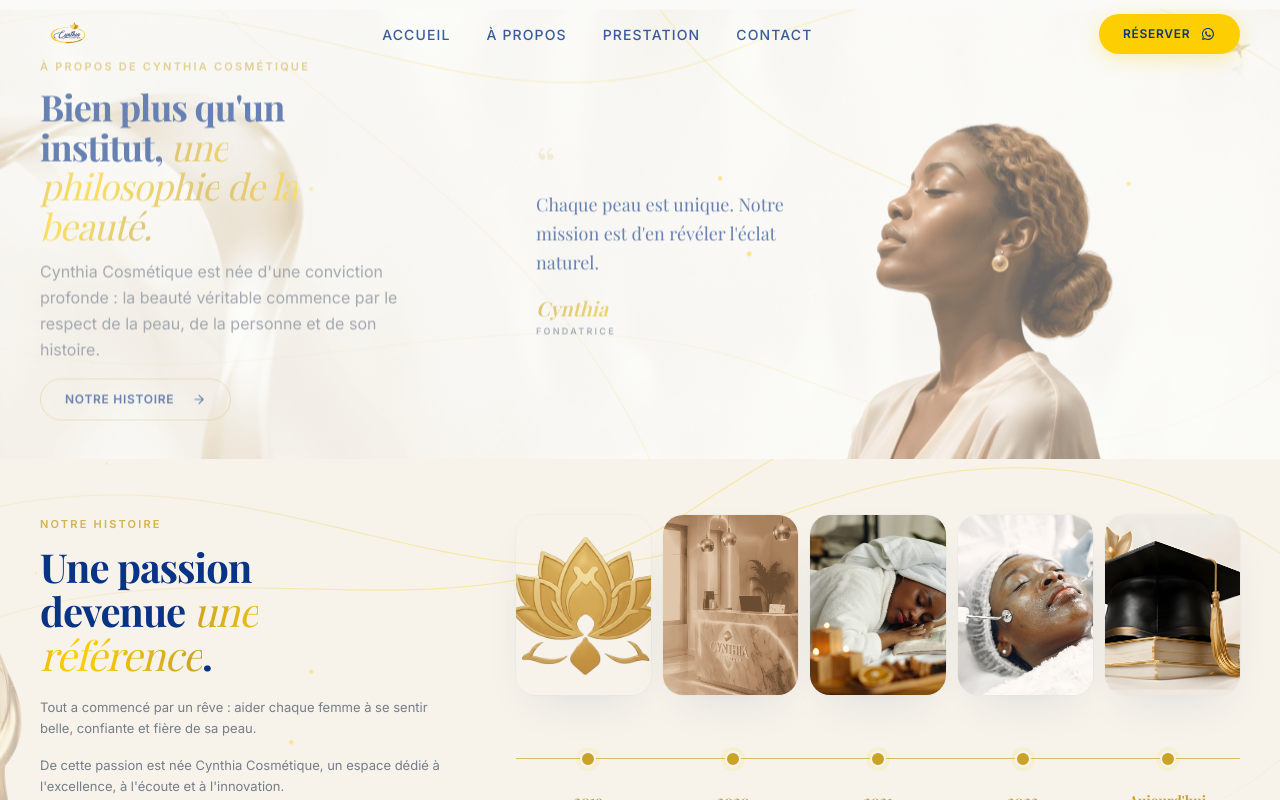
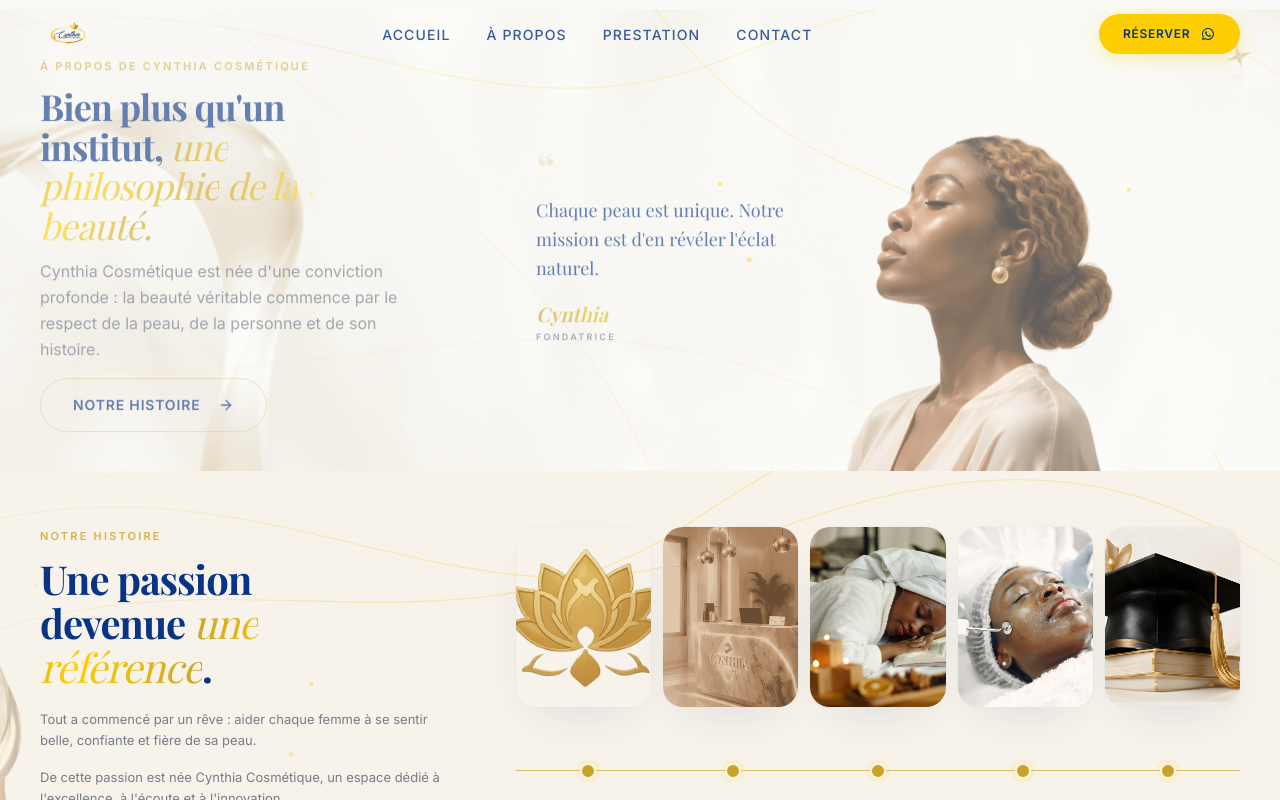
Before and after one commit to kenryalonzo/com.cythia.dev, a Next.js app: page /a-propos in a window 1280 px wide. Shown: the top 800 px of the page. Built offline with nearby package versions, Linux system fonts and the light colour scheme.

Commit message:
feat: update AboutHero button size and icon dimensions for improved accessibility; add year and title display in OurStory component for better context

```diff
--- a/components/AboutHero.tsx
+++ b/components/AboutHero.tsx
@@ -162,11 +162,11 @@
 								<Button
 									href="#histoire"
 									variant="outline-gold"
-									size="md"
+									size="lg"
 									className="group border-gold-deep/40"
 								>
 									Notre Histoire
-									<ArrowRight className="ml-2 h-3.5 w-3.5 transition-transform group-hover:translate-x-1" />
+									<ArrowRight className="ml-2 h-4 w-4 transition-transform group-hover:translate-x-1" />
 								</Button>
 							</div>
 						</Reveal>
--- a/components/OurStory.tsx
+++ b/components/OurStory.tsx
@@ -141,11 +141,14 @@
 										/>
 										<div className="absolute inset-0 bg-gradient-to-t from-royal/40 via-transparent to-transparent opacity-0 transition-opacity duration-500 group-hover:opacity-100" />
 									</div>
+									<span className="mt-1.5 block text-center text-[10px] font-bold text-royal sm:hidden">
+										{item.year} — {item.title}
+									</span>
 								</Reveal>
 							))}
 						</div>
 
-						<div className="relative mt-6 px-1 sm:mt-10 md:mt-12 lg:mt-14">
+						<div className="relative mt-6 px-1 sm:mt-10 md:mt-12 lg:mt-14 hidden sm:block">
 							<div
 								className="absolute left-0 top-[7px] h-[1.5px] w-full bg-gold-deep/20"
 								aria-hidden="true"
```
